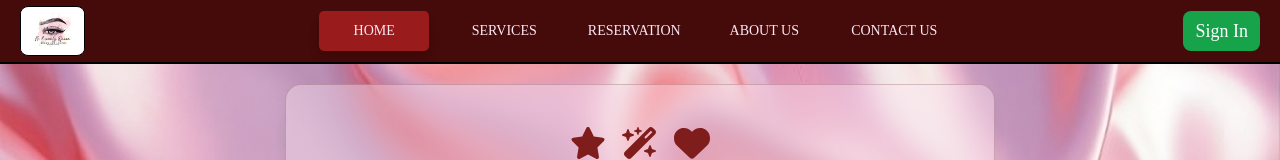
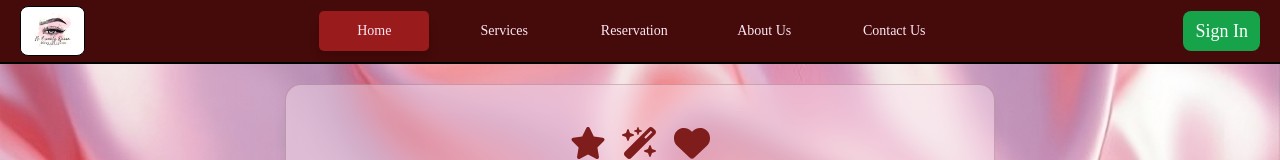
Before and after one commit to mlawrenceignacio/mbeautyqueen-frontend, a React (Vite) app: page / in a window 1280 px wide. Shown: the top 160 px of the page. Built offline with nearby package versions, Linux system fonts and the light colour scheme.

Commit message:
Replace anchor with link

```diff
--- a/src/components/Header.jsx
+++ b/src/components/Header.jsx
@@ -1,5 +1,5 @@
 import { useState } from "react";
-import { useNavigate, useLocation } from "react-router-dom";
+import { useNavigate, useLocation, Link } from "react-router-dom";
 
 import toast from "react-hot-toast";
 
@@ -68,19 +68,19 @@
           }`}
         >
           <li className="dropdownli">
-            <a href="/">HOME</a>
+            <Link to={"/"}>Home</Link>
           </li>
           <li className="dropdownli">
-            <a href="/services">SERVICES</a>
+            <Link to={"/services"}>Services</Link>
           </li>
           <li className="dropdownli">
-            <a href="/reservation">RESERVATION</a>
+            <Link to={"/reservation"}>Reservation</Link>
           </li>
           <li className="dropdownli">
-            <a href="/about">ABOUT US</a>
+            <Link to={"/about"}>About Us</Link>
           </li>
           <li className="dropdownli">
-            <a href="/contact">CONTACT US</a>
+            <Link to={"/contact"}>Contact Us</Link>
           </li>
           {user && (
             <li
@@ -145,7 +145,7 @@
               isActive("/") ? "bg-red-800 shadow-lg" : ""
             }`}
           >
-            <a href="/">HOME</a>
+            <Link to={"/"}>Home</Link>
           </li>
 
           <li
@@ -153,7 +153,7 @@
               isActive("/services") ? "bg-red-800 shadow-lg" : ""
             }`}
           >
-            <a href="/services">SERVICES</a>
+            <Link to={"/services"}>Services</Link>
           </li>
 
           <li
@@ -161,7 +161,7 @@
               isActive("/reservation") ? "bg-red-800 shadow-lg" : ""
             }`}
           >
-            <a href="/reservation">RESERVATION</a>
+            <Link to={"/reservation"}>Reservation</Link>
           </li>
 
           <li
@@ -169,7 +169,7 @@
               isActive("/about") ? "bg-red-800 shadow-lg" : ""
             }`}
           >
-            <a href="/about">ABOUT US</a>
+            <Link to={"/about"}>About Us</Link>
           </li>
 
           <li
@@ -177,7 +177,7 @@
               isActive("/contact") ? "bg-red-800 shadow-lg" : ""
             }`}
           >
-            <a href="/contact">CONTACT US</a>
+            <Link to={"/contact"}>Contact Us</Link>
           </li>
         </ul>
 
--- a/src/utils/feedbackStorage.js
+++ b/src/utils/feedbackStorage.js
@@ -11,7 +11,7 @@
 
 export function addFeedback(fb) {
   const list = getAllFeedbacks();
-  list.unshift(fb); // newest first
+  list.unshift(fb);
   saveAllFeedbacks(list);
 }
 
```
